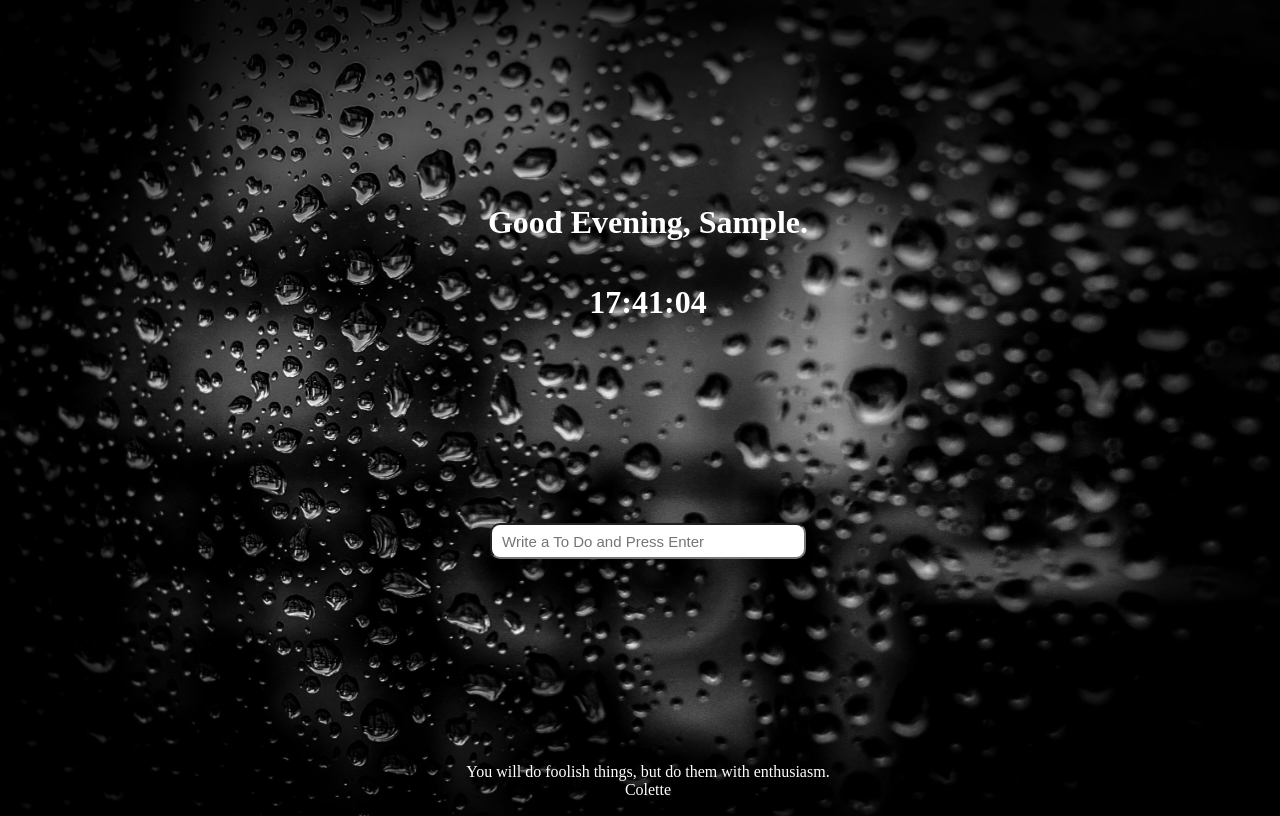
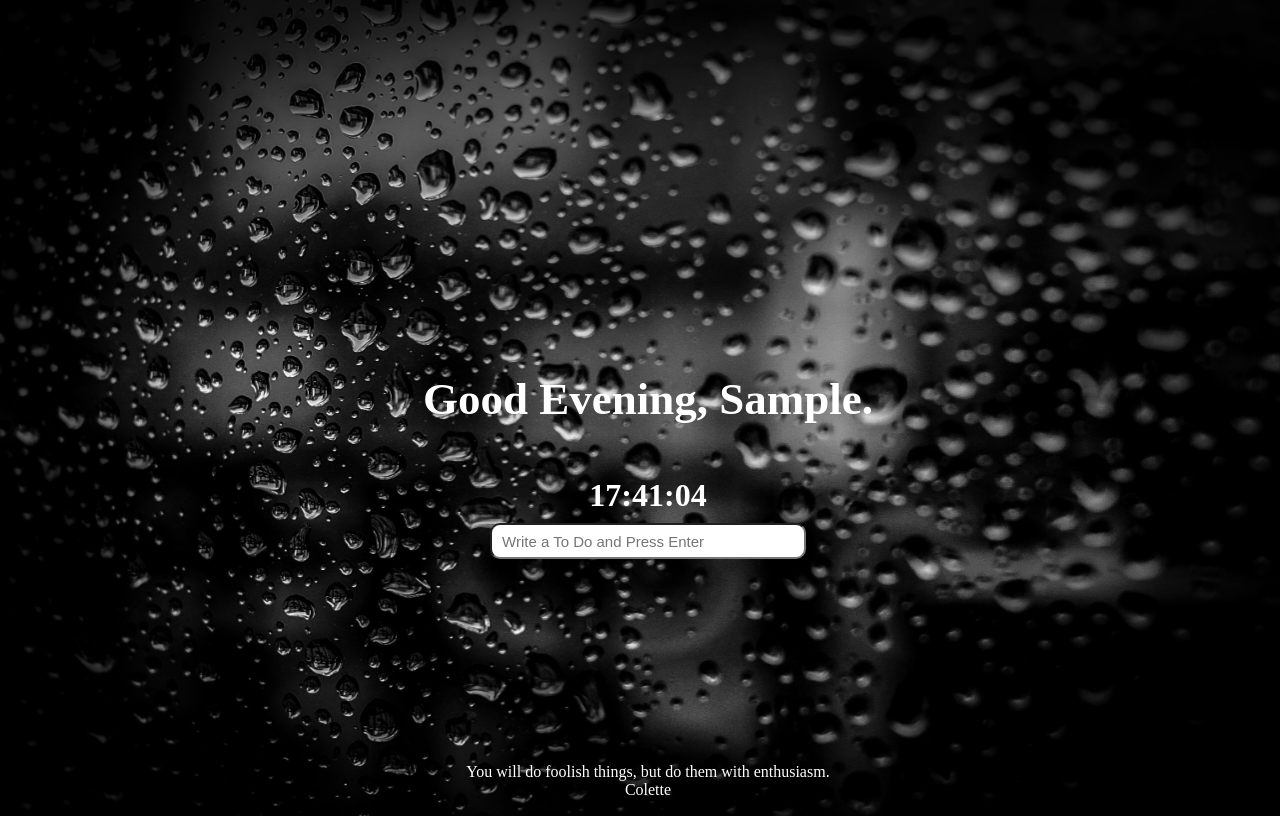
Before and after one commit to MinHyeongPark/momentum, a plain HTML site: page index.html in a window 1280 px wide. Both pictures are taken after typing "Sample" into the empty fields and a click on the button "Log In". Drawn offline with Linux system fonts and the light colour scheme.

Commit message:
Update style.css

```diff
--- a/css/style.css
+++ b/css/style.css
@@ -25,7 +25,7 @@ input{
 }
 
 .column:first-child{
-    height: 20vh;
+    height: 40vh;
     padding-top: 15px;
     padding-right: 30px;
     display: flex;
@@ -37,11 +37,15 @@ input{
 }
 
 .column:nth-child(2){
-    height: 40vh;
+    height: 20vh;
     display: flex;
     flex-direction: column;
     align-items: center;
     margin-bottom: 20px;
+}
+
+.greeting{
+    font-size: 45px;
 }
 
 
```
